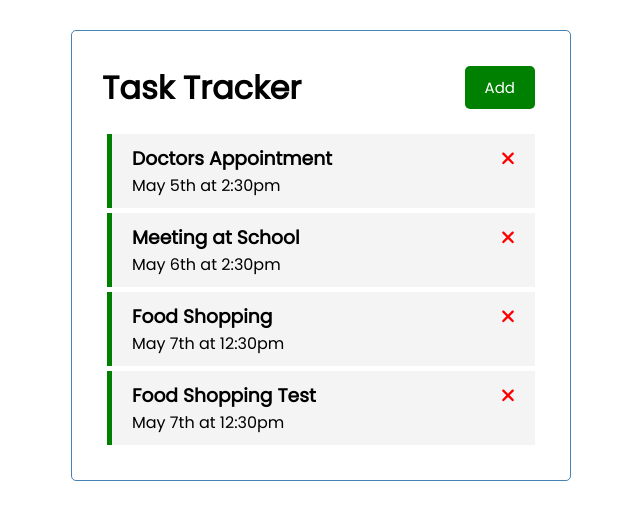
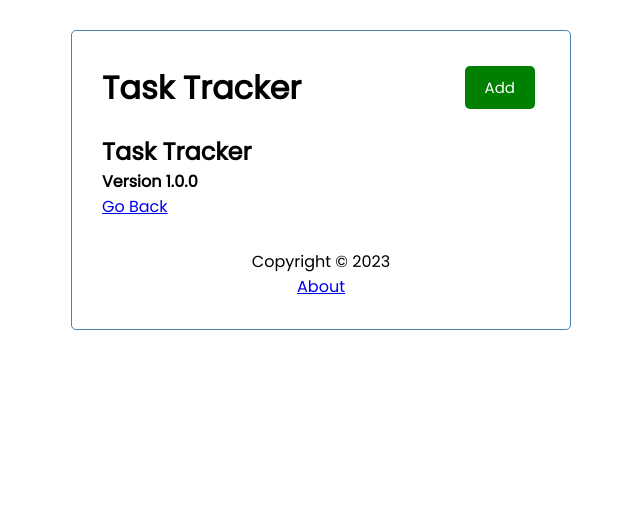
Before and after one commit to crougheinman/ang-fb, an Angular app: page /about in a window 1280 px wide. Before the commit this address led to /. Shown: the top 520 px of the page, without its empty margins (319-959 px from the left). Built offline with nearby package versions, Linux system fonts and the light colour scheme; data requests are answered from the project's data file.

Commit message:
applied routers

```diff
--- a/src/app/app.component.html
+++ b/src/app/app.component.html
@@ -1,4 +1,5 @@
 <div class="container">
   <app-header></app-header>
-  <app-tasks></app-tasks>
+  <router-outlet></router-outlet>
+  <app-footer></app-footer>
 </div>
--- a/src/app/app.module.ts
+++ b/src/app/app.module.ts
@@ -3,6 +3,7 @@ import { BrowserModule } from '@angular/platform-browser';
 import {HttpClientModule} from '@angular/common/http';
 import { AppRoutingModule } from './app-routing.module';
 import { FormsModule } from '@angular/forms'
+import { RouterModule, Routes} from '@angular/router'
 
 import { AppComponent } from './app.component';
 import { HeaderComponent } from './component/header/header.component';
@@ -11,6 +12,19 @@ import { TasksComponent } from './component/tasks/tasks.component';
 import { TaskItemComponent } from './component/task-item/task-item.component';
 import { FontAwesomeModule } from '@fortawesome/angular-fontawesome';
 import { AddTaskComponent } from './component/add-task/add-task.component';
+import { AboutComponent } from './component/about/about.component';
+import { FooterComponent } from './component/footer/footer.component';
+
+const appRoutes: Routes = [
+  {
+    path: '',
+    component: TasksComponent
+  },
+  {
+    path: 'about',
+    component: AboutComponent
+  }
+]
 
 @NgModule({
   declarations: [
@@ -19,14 +33,17 @@ import { AddTaskComponent } from './component/add-task/add-task.component';
     ButtonComponent,
     TasksComponent,
     TaskItemComponent,
-    AddTaskComponent
+    AddTaskComponent,
+    AboutComponent,
+    FooterComponent
   ],
   imports: [
     BrowserModule,
     AppRoutingModule,
     FontAwesomeModule,
     HttpClientModule,
-    FormsModule
+    FormsModule,
+    RouterModule.forRoot(appRoutes, { enableTracing: true})
   ],
   providers: [],
   bootstrap: [AppComponent]
--- /dev/null
+++ b/src/app/component/about/about.component.html
@@ -0,0 +1,9 @@
+<div>
+    <h2>
+        Task Tracker
+    </h2>
+    <h4>
+        Version 1.0.0
+    </h4>
+    <a routerLink="/">Go Back</a>
+</div>
--- /dev/null
+++ b/src/app/component/footer/footer.component.html
@@ -0,0 +1,8 @@
+<footer>
+    <p>
+        Copyright &copy; 2023
+    </p>
+    <a routerLink="/about">
+        About
+    </a>
+</footer>
--- /dev/null
+++ b/src/app/component/footer/footer.component.scss
@@ -0,0 +1,4 @@
+footer {
+    margin-top: 30px;
+    text-align: center
+}
```
Also changed, not shown: src/app/component/about/about.component.ts (added, +10 -0 lines), src/app/component/footer/footer.component.ts (added, +10 -0 lines), src/app/component/about/about.component.scss (added), 2 other files (tests, documents, lock files or other folders).
